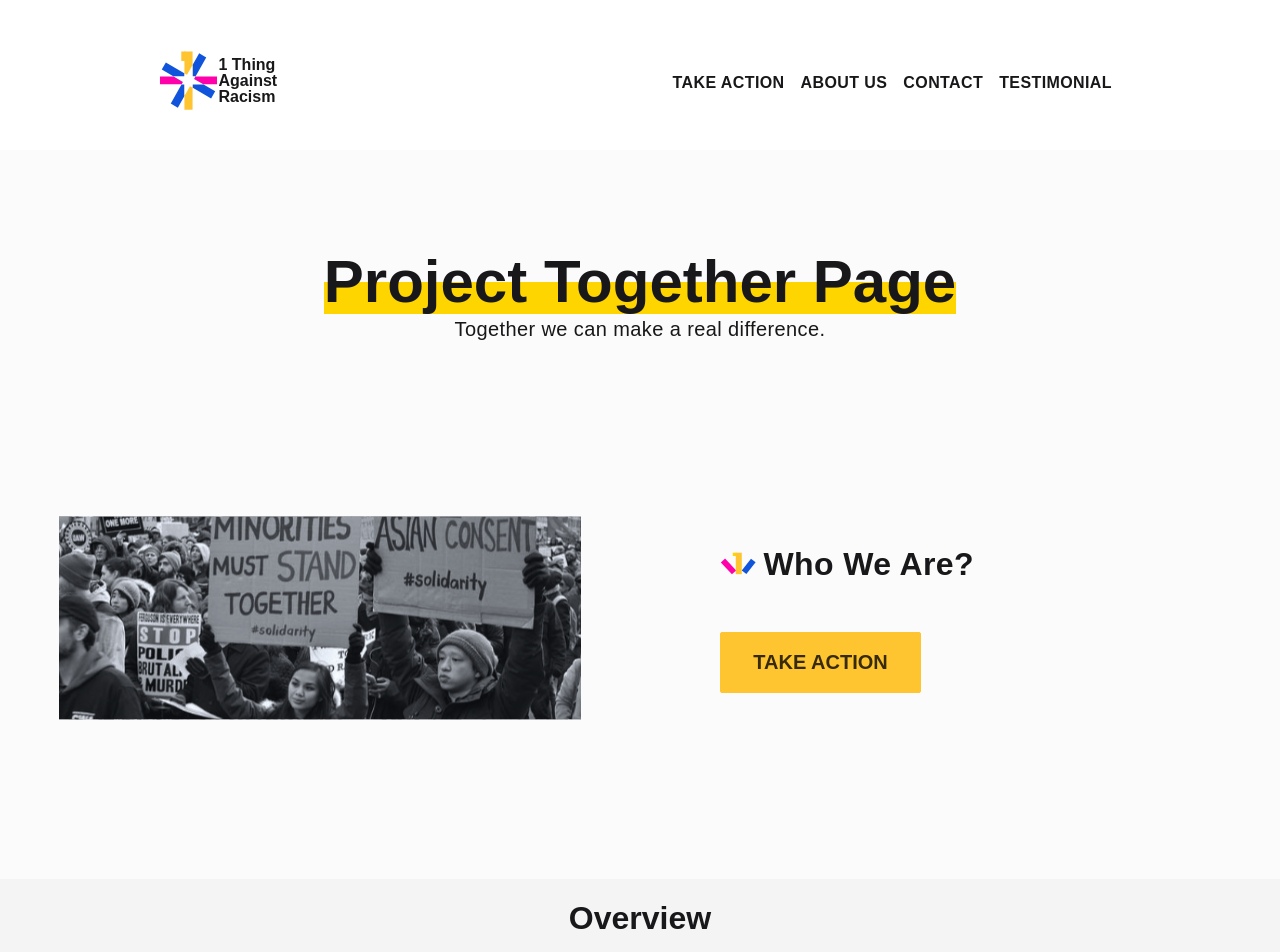
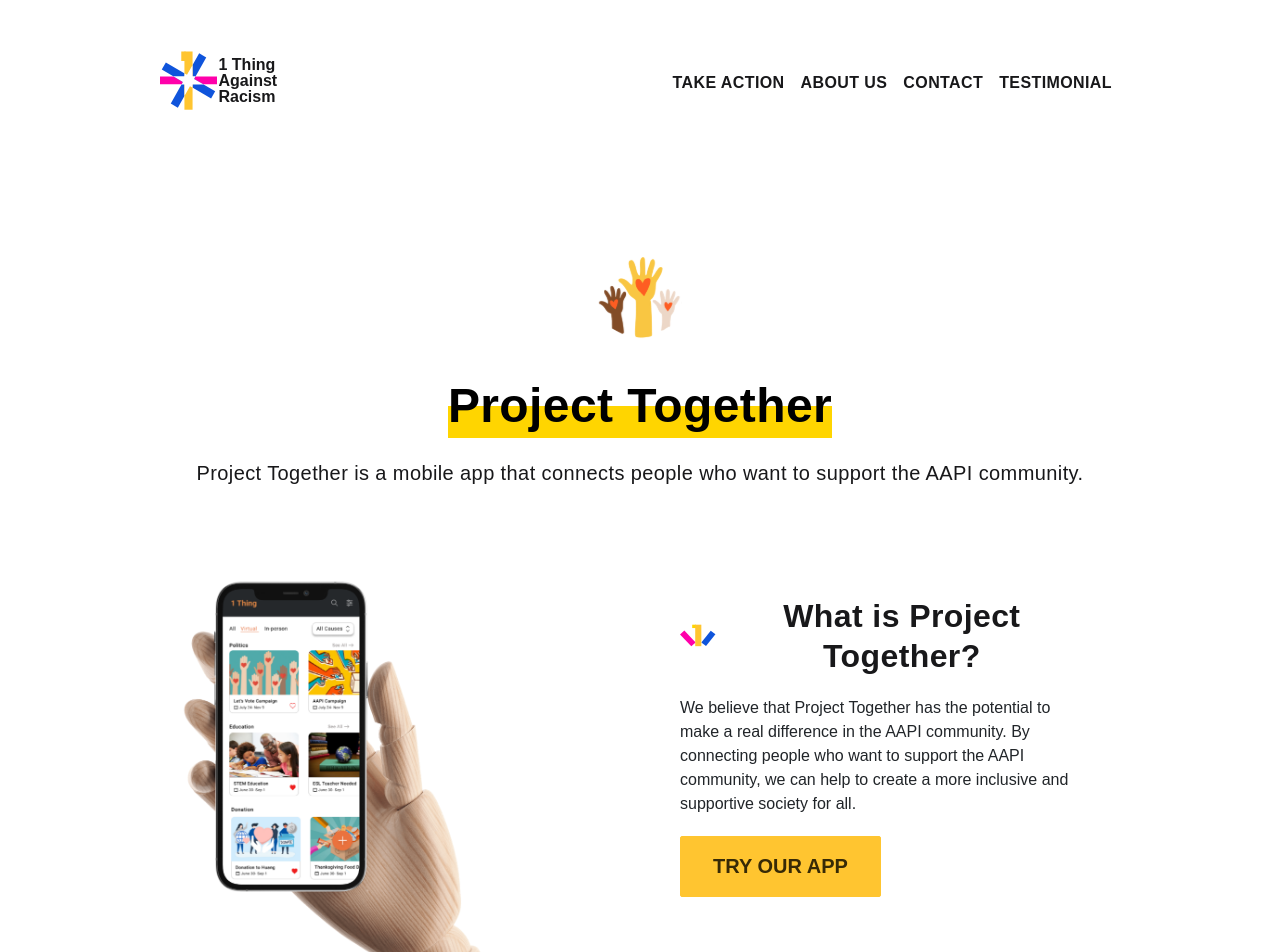
Before and after one commit to 1thing-org/1thing.org, a React (Create React App) app: page /projects/project-together in a window 1280 px wide. Shown: the top 952 px of the page. Built offline with nearby package versions, Linux system fonts and the light colour scheme; no server answers.

Commit message:
Deatil Project Together Section

```diff
--- a/src/components/projects/projectTogether/ProjectTogether.tsx
+++ b/src/components/projects/projectTogether/ProjectTogether.tsx
@@ -1,23 +1,33 @@
 import NavBar from "../../navbar/NavBar";
 import Footer from "../../footer/Footer";
-import HeroSection from "../../hero/HeroSection";
-import HeroImage from "assets/hero.svg";
+import Iphone from "../../../assets/project-together/iphone.png"
 import Content from "./content/content";
+import TopSection from "./topSection/TopSection";
+import HeroSection from "components/hero/HeroSection";
 
-const aboutHeroData: { heading: string; subheading: string } = {
-  heading: `Project Together Page`,
-  subheading: `The Asian American and Pacific Islander (AAPI) community is facing
-              a number of challenges, including increased hate crimes,
-              discrimination, and lack of representation. These challenges can
-              be overwhelming, and it can be difficult to know where to start to
-              help.`,
+const aboutHeroData: {
+  heading: string;
+  secondheading: string;
+  subheading: string;
+} = {
+  heading: `Project Together`,
+  secondheading: `Project Together is a mobile app that connects people who want to support the AAPI community.`,
+  subheading: `We believe that Project Together has the potential to make a real difference in the AAPI community.
+  By connecting people who want to support the AAPI community,
+  we can help to create a more inclusive and supportive society for all.`,
 };
 
 function ProjectTogether() {
   return (
     <div>
       <NavBar />
-      <HeroSection heading={aboutHeroData.heading} imageSrc={HeroImage} />
+      <TopSection
+        heading={aboutHeroData.heading}
+        secondheading={aboutHeroData.secondheading}
+        subheading={aboutHeroData.subheading}
+        imageSrc={Iphone}
+
+      />
       <Content />
       <Footer />
     </div>
--- /dev/null
+++ b/src/components/projects/projectTogether/topSection/TopSection.css
@@ -0,0 +1,45 @@
+#projectTogether-container {
+    padding-top: 100px;
+    max-width: 1440px;
+}
+
+.project-h2 {
+    display: flex;
+    justify-content: center;
+    align-items: center;
+    gap: 8px;
+}
+
+#ProjectTogehter-title-2 {
+    color: #18181A;
+    text-align: center;
+    font-size: 32px;
+    font-style: normal;
+    font-weight: 600;
+    line-height: 40px;
+    letter-spacing: 0.4px;
+}
+
+#topSection-title {
+    color: #000;
+    text-align: center;
+    font-size: 48px;
+    font-style: normal;
+    font-weight: 800;
+    line-height: 64px;
+    letter-spacing: 0.4px;
+    background: linear-gradient(to top, #ffd500 50%, #ffd500 50%, transparent 50%, transparent 100%);
+}
+
+#hands {
+    width: 83.871px;
+    height: var(--Section-Vertical-Margin-Large, 100px);
+    flex-shrink: 0;
+}
+
+.pj-titleContainer {
+    display: flex;
+    flex-direction: column;
+    align-items: center;
+    gap: 24px;
+}
--- /dev/null
+++ b/src/components/projects/projectTogether/topSection/TopSection.tsx
@@ -0,0 +1,100 @@
+import "./TopSection.css"
+import Card from "react-bootstrap/Card";
+import { Container, Col, Row, Button } from "react-bootstrap";
+import smallLogo from "../../../../assets/home-page/smallLogo.svg";
+import ProjectTogether from "../../../../assets/home-page/ProjectTogether.svg";
+
+type Props = {
+  heading?: string;
+  secondheading?: string;
+  subheading?: string;
+  imageSrc: string;
+  hideHeroText?: boolean;
+};
+
+function TopSection(props: Props) {
+  const { heading, secondheading, subheading, imageSrc, hideHeroText } = props;
+
+  return (
+    <Container id="projectTogether-container" fluid>
+      <Row>
+        <Col className="pj-titleContainer" md={12} xxl={12}>
+          <Card.Img id="hands" src={ProjectTogether} alt="hands"/>
+          <Card.Title id="topSection-title">{heading}</Card.Title>
+
+          <Card.Title className="p2">{secondheading}</Card.Title>
+        </Col>
+
+        {/* Image Section */}
+        <Col md={6} xs={12}>
+          <Card.Img
+            src={imageSrc}
+            style={{ width: "100%", height: "100%", objectFit: "cover" }}
+          />
+        </Col>
+
+        {/* Text Section */}
+        {!hideHeroText && (
+          <Col
+            md={6}
+            xs={12}
+            style={{
+              paddingLeft: "40px",
+              display: "flex",
+              justifyContent: "flex-start",
+            }}
+          >
+            <div
+              className="text-section"
+              style={{
+                display: "flex",
+                flexDirection: "column",
+                justifyContent: "center",
+                alignItems: "flex-start",
+              }}
+            >
+              <div className="project-h2">
+                <Card.Img
+                  src={smallLogo}
+                  style={{ width: "37.396px", height: "23.499px" }}
+                />
+
+                <Card.Title id="ProjectTogehter-title-2">
+                  What is Project Together?
+                </Card.Title>
+              </div>
+              <Col md={12}>
+                <Card.Text id="hero-subtitle">{subheading}</Card.Text>
+              </Col>
+              <Button
+                href="/takeaction"
+                style={{
+                  display: "flex",
+                  flexDirection: "column",
+                  alignItems: "center",
+                  justifyContent: "space-evenly",
+                  backgroundColor: "#FFC530",
+                  borderColor: "#FFC530",
+                  borderRadius: "2px",
+                  width: "201px",
+                  height: "61px",
+                  fontSize: "20px",
+                  color: "#372A06",
+                  textAlign: "center",
+                  fontFamily: "sans-serif",
+                  fontStyle: "normal",
+                  fontWeight: "700",
+                  textTransform: "uppercase",
+                }}
+              >
+                Try Our App
+              </Button>
+            </div>
+          </Col>
+        )}
+      </Row>
+    </Container>
+  );
+}
+
+export default TopSection;
```
Also changed, not shown: src/assets/project-together/iphone.png (added), src/assets/project-together/iphone.svg (added).
